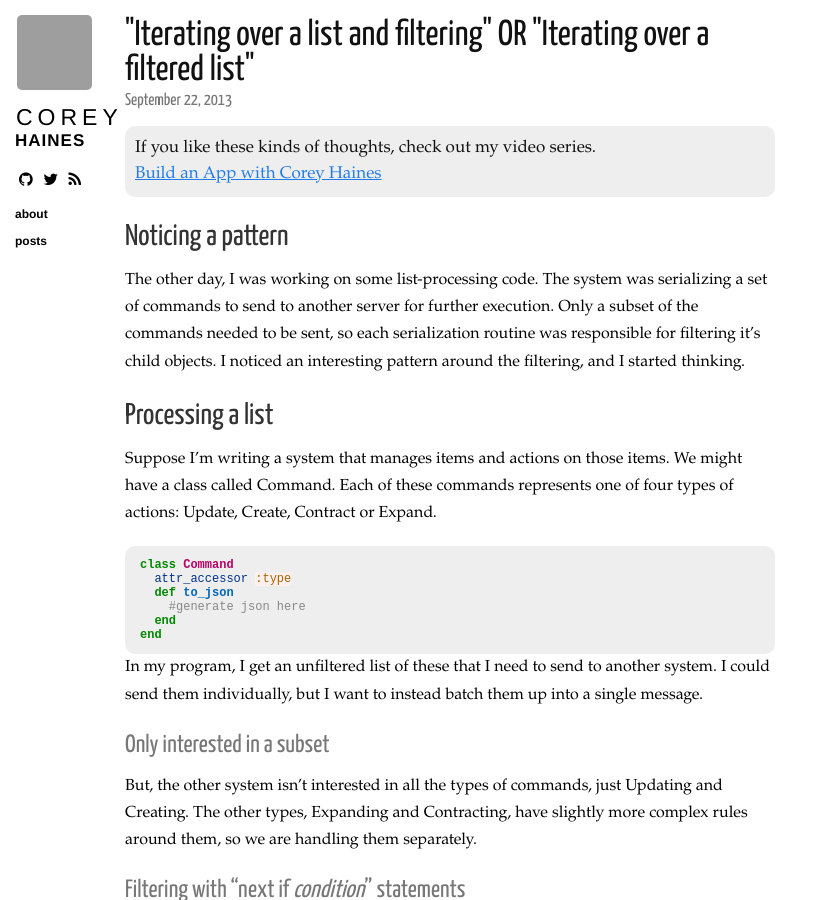
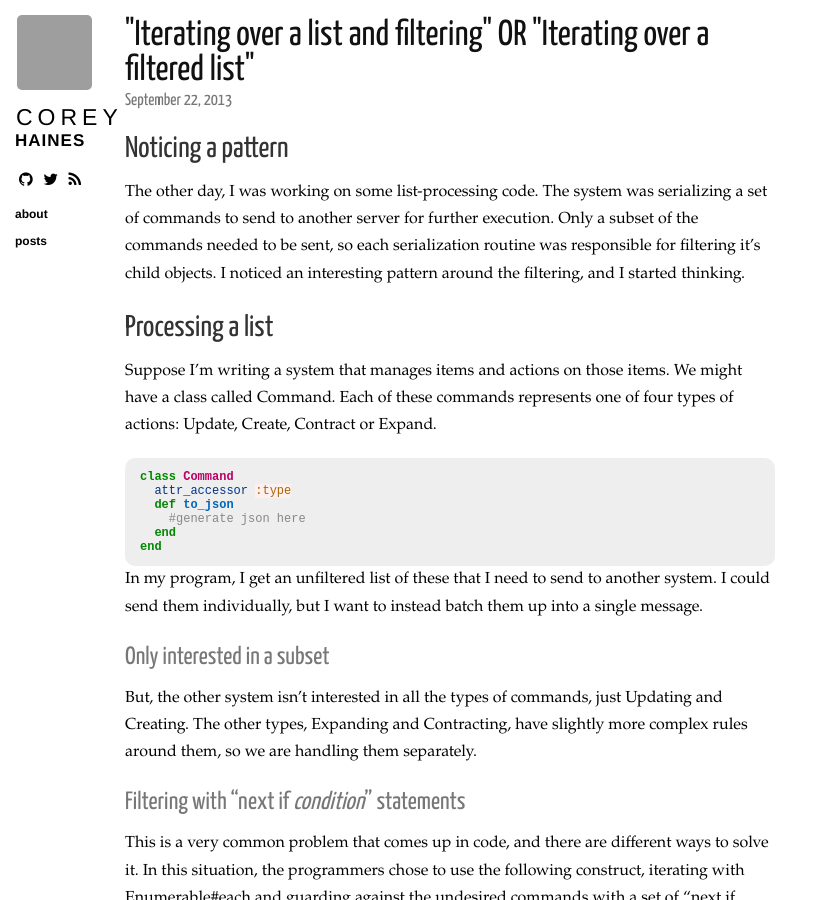
Before and after one commit to coreyhaines/coreyhaines.github.io, a Jekyll site: the page built from _posts/2013-09-22-iteration-styles.markdown, in a window 1280 px wide and 900 px high. Shown: the whole window, without its empty margins (0-823 px from the left). Built offline with Jekyll 4.4.1, drawn with Linux system fonts in a browser that asks for light colours; nearby versions of some CDN libraries; Markdown is read by kramdown in place of the engine named in the settings; comment, search, counter and statistics services are not loaded; some of the changed text lies outside the part shown; grey boxes are pictures that could not be loaded.

Commit message:
Remove sections about BAWCH

```diff
--- a/_layouts/post.html
+++ b/_layouts/post.html
@@ -11,17 +11,7 @@ layout: layout
     {{ page.date | date: "%B %e, %Y" }}
   </section>
 
-  <section class="video-series-callout highlight">
-    If you like these kinds of thoughts, check out my video series.<br />
-    <a href="http://cleancoders.com/category/build-an-app">Build an App with Corey Haines</a>
-  </section>
-
   {{ content }}
-
-  <section class="video-series-callout highlight">
-    If you like these kinds of thoughts, check out my video series.<br />
-    <a href="http://cleancoders.com/category/build-an-app">Build an App with Corey Haines</a>
-  </section>
 
   <section class="meta">
     <section class="copy">
--- a/about.html
+++ b/about.html
@@ -7,5 +7,5 @@ title: "About Me"
 <section class="content">
   <h1>{{ site.name }}</h1>
 
-  <p>I'm Corey Haines. I am the CTO at <a href="http://wavetable.com/">Wavetable Labs</a>. I also do a video series called <a href="http://cleancoders.com/category/build-an-app">"Build an App with Corey Haines."</a></p>
+  <p>I'm Corey Haines. I am the CTO at <a href="http://wavetable.com/">Wavetable Labs</a>.</p>
 </section>
```
